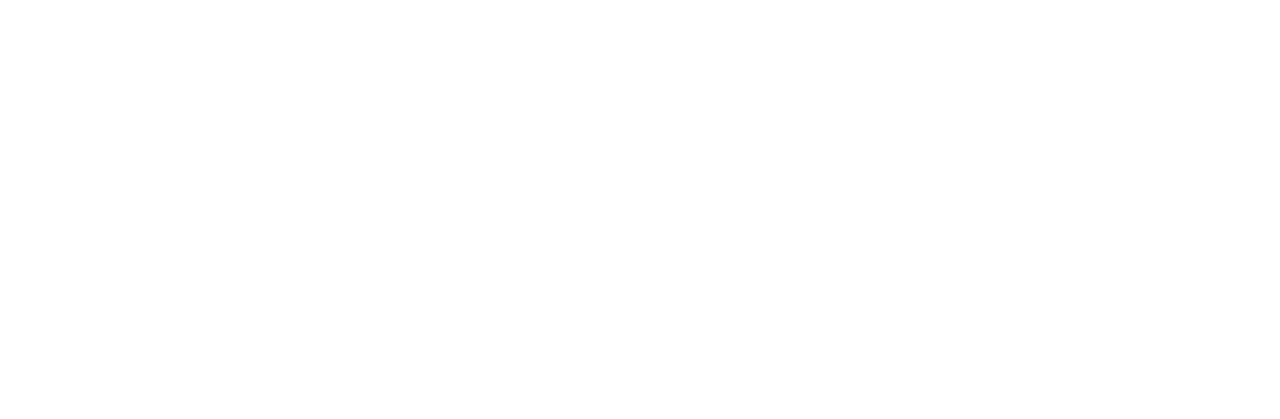
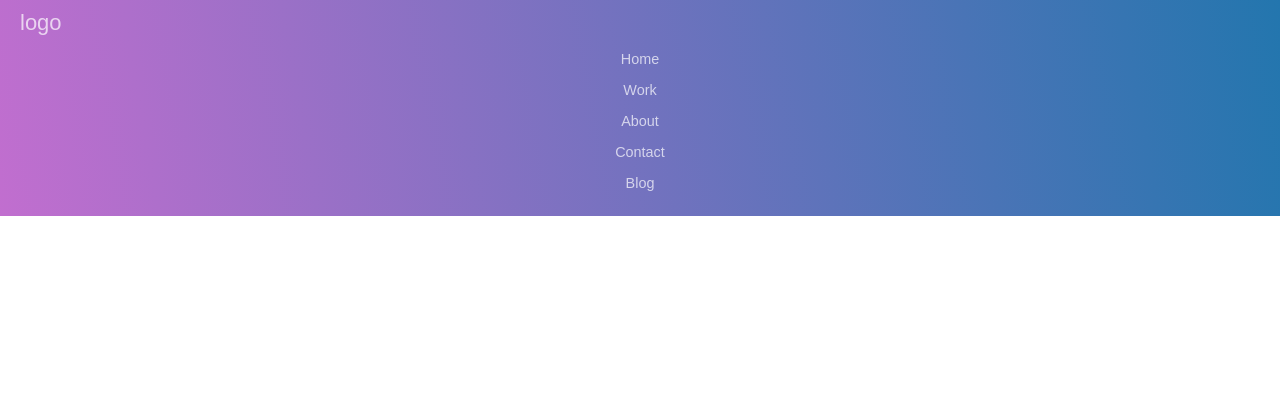
Before and after one commit to bethanyann/portfolio, a plain HTML site: page index.html in a window 1280 px wide. Drawn offline with Linux system fonts and the light colour scheme.

Commit message:
adding some styles and nav bar

```diff
--- a/index.html
+++ b/index.html
@@ -5,11 +5,18 @@
 	<link rel="stylesheet" type="text/css" href="styles.css">
 </head>
 <body>
-	<header>
-
-	</header>
+	<nav class="navbar">
+	<a href="#" class="logo">logo</a>
+		<ul class="main-nav" id="js-menu">
+			<li><a href="#" class="nav-links">Home</a></li>
+			<li><a href="#" class="nav-links">Work</a></li>
+			<li><a href="#" class="nav-links">About</a></li>
+			<li><a href="#" class="nav-links">Contact</a></li>
+			<li><a href="#" class="nav-links">Blog</a></li>
+		</ul>
+	</nav>
 	<div class="container">
-		<div class="square_img"><img src=" "></div>
+		<div class="square_img"><img src=" " style="background-color:pink;"></div>
 		<div class="square_img"><img src=" "></div>
 		<div class="square_img"><img src=" "></div>
 		<div class="square_img"><img src=" "></div>
@@ -18,5 +25,4 @@
 
 	</div>
 </body>
-
 </html>
--- a/styles.css
+++ b/styles.css
@@ -1,8 +1,45 @@
+
+*{
+	box-sizing: border-box; /* makes it easier to resize elements*/
+	padding: 0;
+	margin: 0;
+}
+body {
+	font-family: "Josefin Sans", sans-serif;
+}
+
+.navbar {
+	font-size: .9em;
+	background-image: linear-gradient(260deg, #2376ae 0%, #c16ecf 100%);
+	/*border: 1px solid rgba(0,0,0,0.2);*/
+	padding-bottom: 10px;
+}
+
+.main-nav {
+	list-style-type: none;
+}
+
+.main-nav li{
+	text-align: center;
+	margin: 15px auto;
+}
+
+.logo {
+	display: inline-block;
+	font-size: 22px;
+	margin-top: 10px;
+	margin-left: 20px;
+}
+
+.nav-links, .logo {
+	text-decoration: none;
+	color: rgba(255,255,255, 0.7);
+}
 
 .container {
 	display: grid;
 	grid-template-columns: repeat(auto-fit, minmax(200px, 1fr));
-	grid-auto-rows: 100px;
+	grid-auto-rows: 200px;
 	/*grid-auto-flow: dense;*/
 	max-width: 1100px;
 	margin: 0 auto;
```
